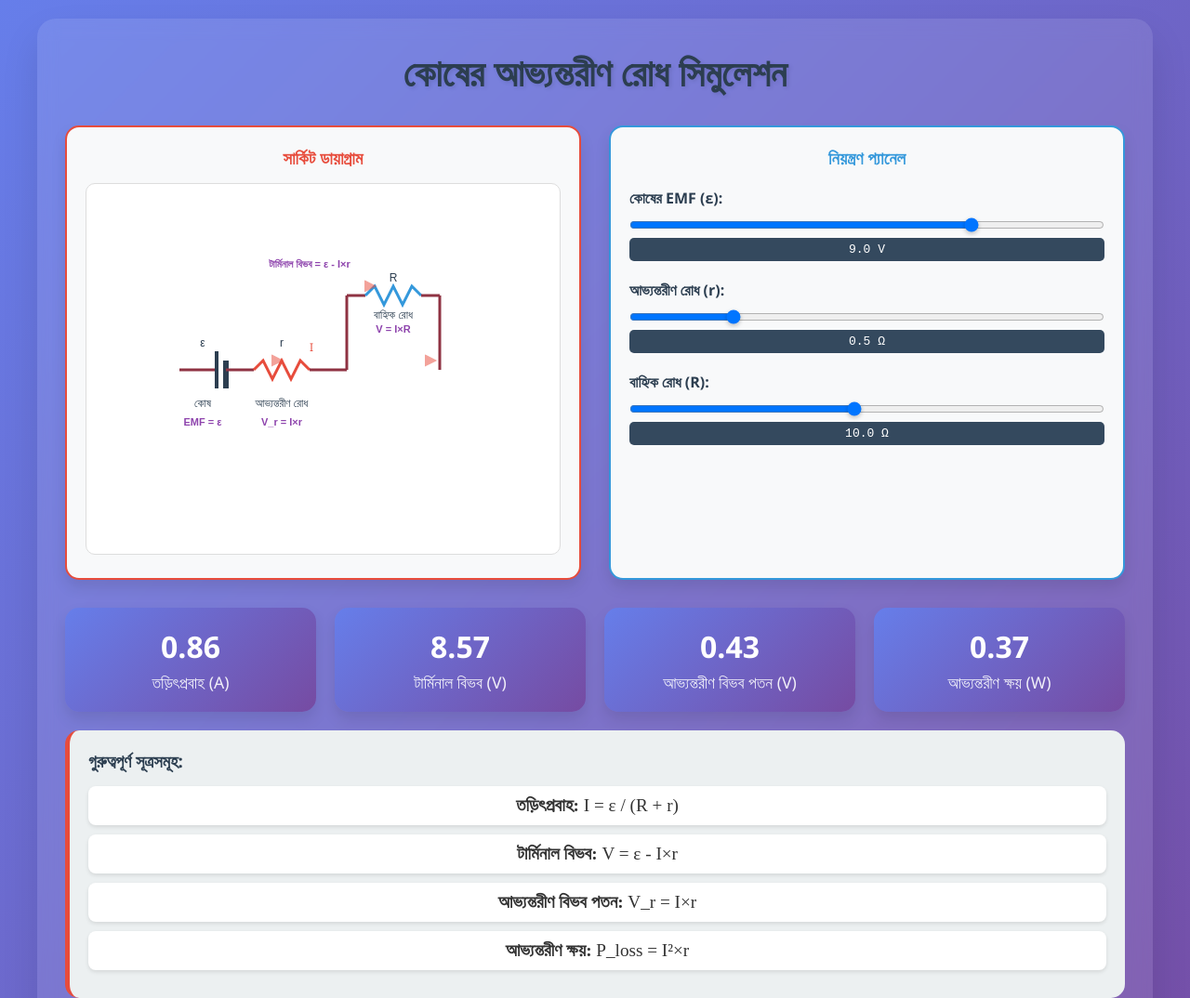
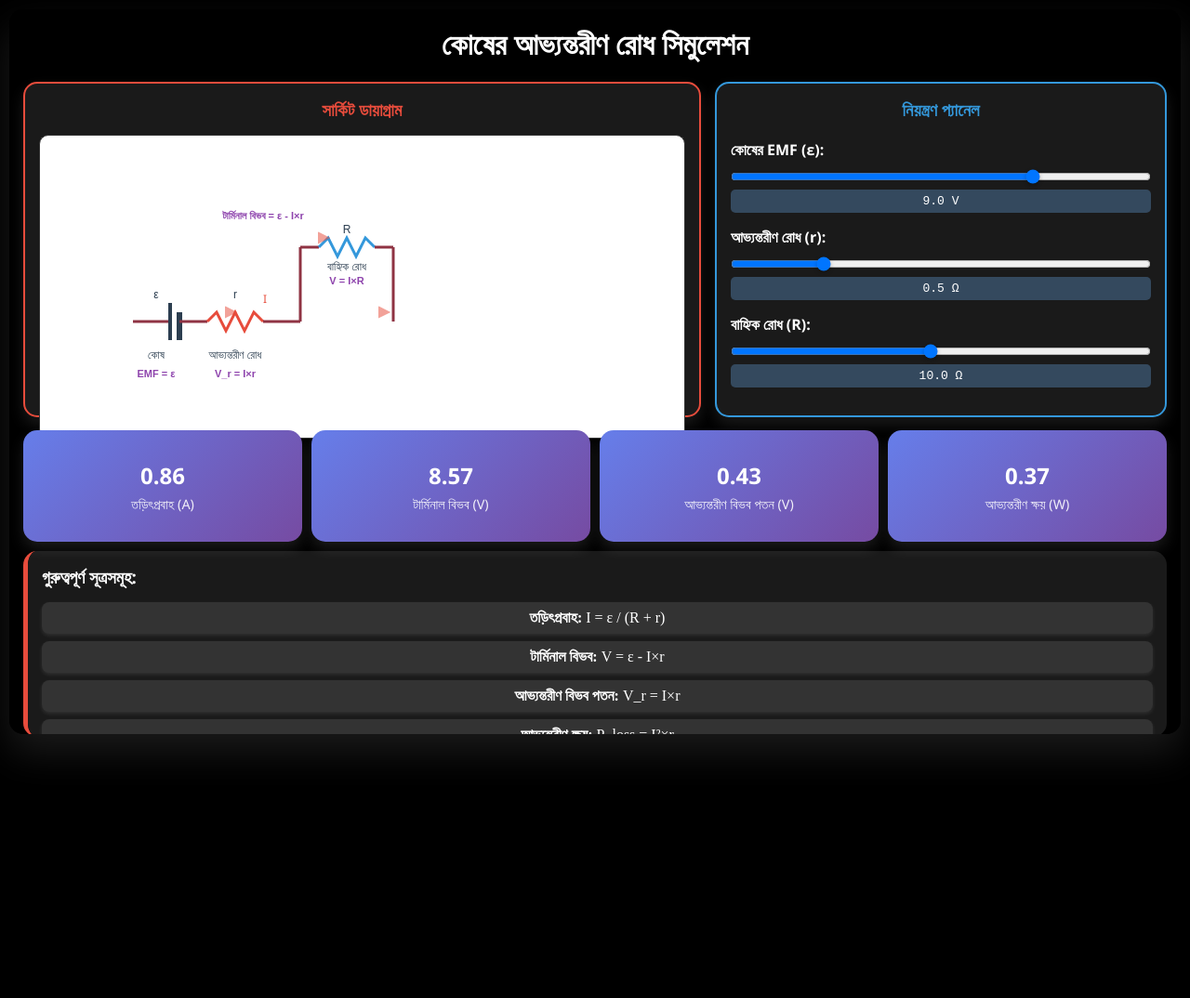
Before and after one commit to Subhramehedi/physicsClass10, a plain HTML site: page কোষের আভ্যন্তরীণ রোধ সিমুলেশন.html in a window 1280 px wide. Shown: the top 1074 px of the page at 93% size. After the commit the page ends 800 px from the top, so only its background shows below. Drawn offline with Linux system fonts and the light colour scheme.

Commit message:
Update কোষের আভ্যন্তরীণ রোধ সিমুলেশন.html

```diff
--- a/কোষের আভ্যন্তরীণ রোধ সিমুলেশন.html
+++ b/কোষের আভ্যন্তরীণ রোধ সিমুলেশন.html
@@ -13,70 +13,74 @@
 
         body {
             font-family: 'Segoe UI', Tahoma, Geneva, Verdana, sans-serif;
-            background: linear-gradient(135deg, #667eea 0%, #764ba2 100%);
-            min-height: 100vh;
-            padding: 20px;
-            color: #333;
+            background: #000000;
+            height: 100vh;
+            padding: 10px;
+            color: #ffffff;
+            overflow: hidden;
         }
 
         .container {
-            max-width: 1200px;
-            margin: 0 auto;
-            background: rgba(255, 255, 255, 0.1);
-            border-radius: 20px;
-            padding: 30px;
-            box-shadow: 0 20px 40px rgba(0, 0, 0, 0.1);
+            max-width: 100%;
+            height: 100%;
+            margin: 0;
+            background: rgba(0, 0, 0, 0.9);
+            border-radius: 15px;
+            padding: 15px;
+            box-shadow: 0 20px 40px rgba(255, 255, 255, 0.1);
             backdrop-filter: blur(10px);
+            overflow-y: auto;
         }
 
         h1 {
             text-align: center;
-            color: #2c3e50;
-            margin-bottom: 30px;
-            font-size: 2.5em;
-            text-shadow: 2px 2px 4px rgba(0, 0, 0, 0.1);
+            color: #ffffff;
+            margin-bottom: 20px;
+            font-size: 2em;
+            text-shadow: 2px 2px 4px rgba(0, 0, 0, 0.5);
         }
 
         .simulation-area {
             display: grid;
-            grid-template-columns: 1fr 1fr;
-            gap: 30px;
-            margin-bottom: 30px;
+            grid-template-columns: 1.2fr 0.8fr;
+            gap: 15px;
+            margin-bottom: 15px;
+            height: 45vh;
         }
 
         .circuit-container {
-            background: #f8f9fa;
+            background: #1a1a1a;
             border-radius: 15px;
-            padding: 20px;
+            padding: 15px;
             border: 2px solid #e74c3c;
-            box-shadow: 0 8px 16px rgba(0, 0, 0, 0.1);
+            box-shadow: 0 8px 16px rgba(255, 255, 255, 0.1);
         }
 
         .circuit-svg {
             width: 100%;
-            height: 400px;
+            height: 100%;
             background: white;
             border-radius: 10px;
-            border: 1px solid #ddd;
+            border: 1px solid #333;
         }
 
         .controls {
-            background: #f8f9fa;
+            background: #1a1a1a;
             border-radius: 15px;
-            padding: 20px;
+            padding: 15px;
             border: 2px solid #3498db;
-            box-shadow: 0 8px 16px rgba(0, 0, 0, 0.1);
+            box-shadow: 0 8px 16px rgba(255, 255, 255, 0.1);
         }
 
         .control-group {
-            margin-bottom: 20px;
+            margin-bottom: 15px;
         }
 
         label {
             display: block;
             margin-bottom: 5px;
             font-weight: bold;
-            color: #2c3e50;
+            color: #ffffff;
         }
 
         input[type="range"] {
@@ -110,20 +114,24 @@
 
         .results {
             display: grid;
-            grid-template-columns: repeat(auto-fit, minmax(250px, 1fr));
-            gap: 20px;
-            margin-top: 20px;
+            grid-template-columns: repeat(4, 1fr);
+            gap: 10px;
+            margin-top: 10px;
+            height: 15vh;
         }
 
         .result-card {
             background: linear-gradient(135deg, #667eea 0%, #764ba2 100%);
             color: white;
-            padding: 20px;
+            padding: 15px;
             border-radius: 15px;
             text-align: center;
-            box-shadow: 0 8px 16px rgba(0, 0, 0, 0.1);
+            box-shadow: 0 8px 16px rgba(255, 255, 255, 0.1);
             transform: translateY(0);
             transition: transform 0.3s ease;
+            display: flex;
+            flex-direction: column;
+            justify-content: center;
         }
 
         .result-card:hover {
@@ -131,41 +139,45 @@
         }
 
         .result-value {
-            font-size: 2em;
+            font-size: 1.5em;
             font-weight: bold;
             margin-bottom: 5px;
         }
 
         .result-label {
-            font-size: 1.1em;
+            font-size: 0.9em;
             opacity: 0.9;
         }
 
         .formula-section {
-            background: #ecf0f1;
+            background: #1a1a1a;
             border-radius: 15px;
-            padding: 20px;
-            margin-top: 20px;
+            padding: 15px;
+            margin-top: 10px;
             border-left: 5px solid #e74c3c;
+            height: 25vh;
+            overflow-y: auto;
         }
 
         .formula {
             font-family: 'Times New Roman', serif;
-            font-size: 1.2em;
+            font-size: 1em;
             text-align: center;
-            margin: 10px 0;
-            padding: 10px;
-            background: white;
+            margin: 8px 0;
+            padding: 8px;
+            background: #333;
+            color: #fff;
             border-radius: 8px;
-            box-shadow: 0 2px 4px rgba(0, 0, 0, 0.1);
+            box-shadow: 0 2px 4px rgba(255, 255, 255, 0.1);
         }
 
         .explanation {
-            background: #fff3cd;
-            border: 1px solid #ffeaa7;
+            background: #2a2a2a;
+            border: 1px solid #555;
             border-radius: 10px;
-            padding: 15px;
-            margin-top: 20px;
+            padding: 10px;
+            margin-top: 10px;
+            color: #fff;
         }
 
         .wire {
@@ -319,7 +331,7 @@
         </div>
 
         <div class="formula-section">
-            <h3 style="color: #2c3e50; margin-bottom: 15px;">গুরুত্বপূর্ণ সূত্রসমূহ:</h3>
+            <h3 style="color: #ffffff; margin-bottom: 15px;">গুরুত্বপূর্ণ সূত্রসমূহ:</h3>
 
             <div class="formula">
                 <strong>তড়িৎপ্রবাহ:</strong> I = ε / (R + r)
```
